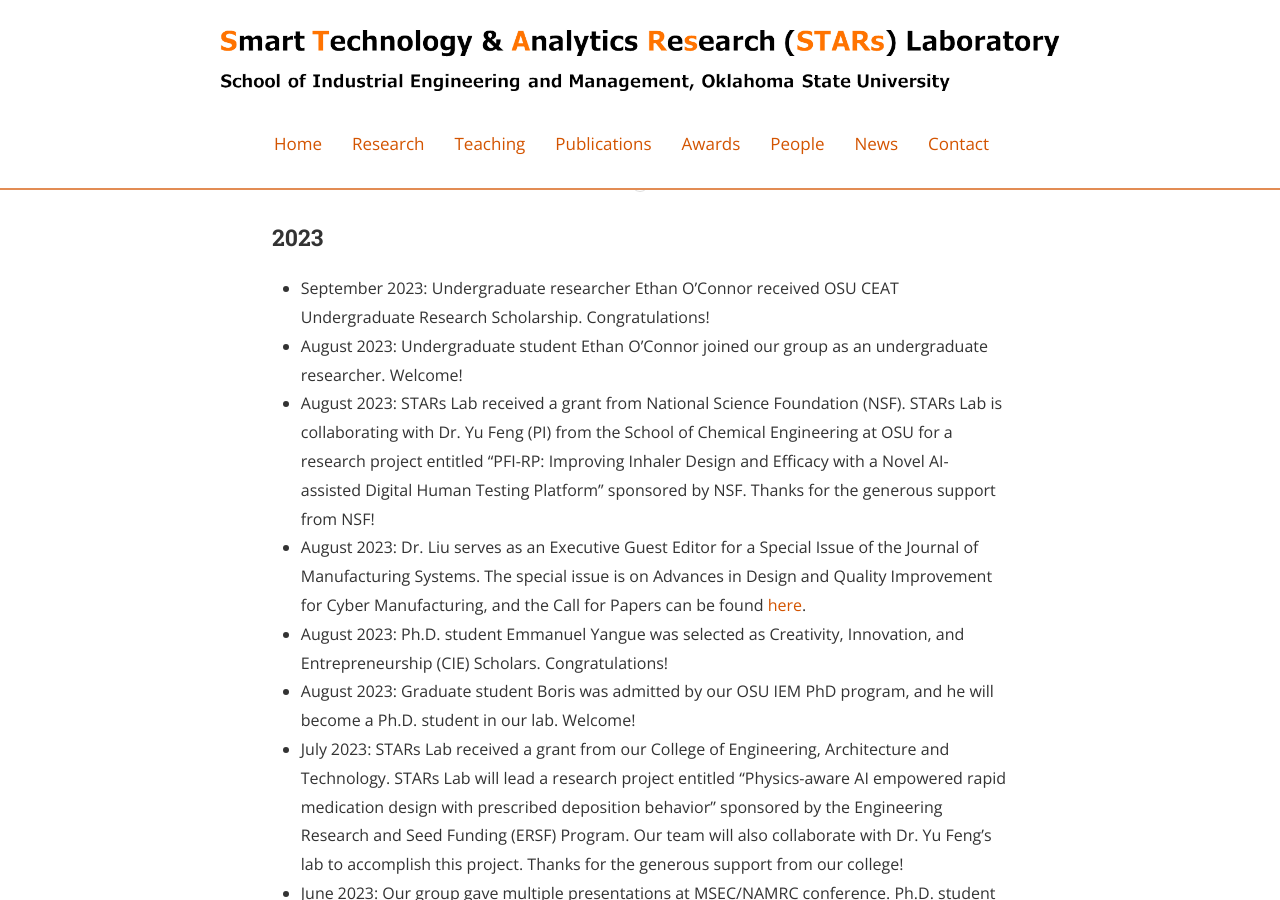
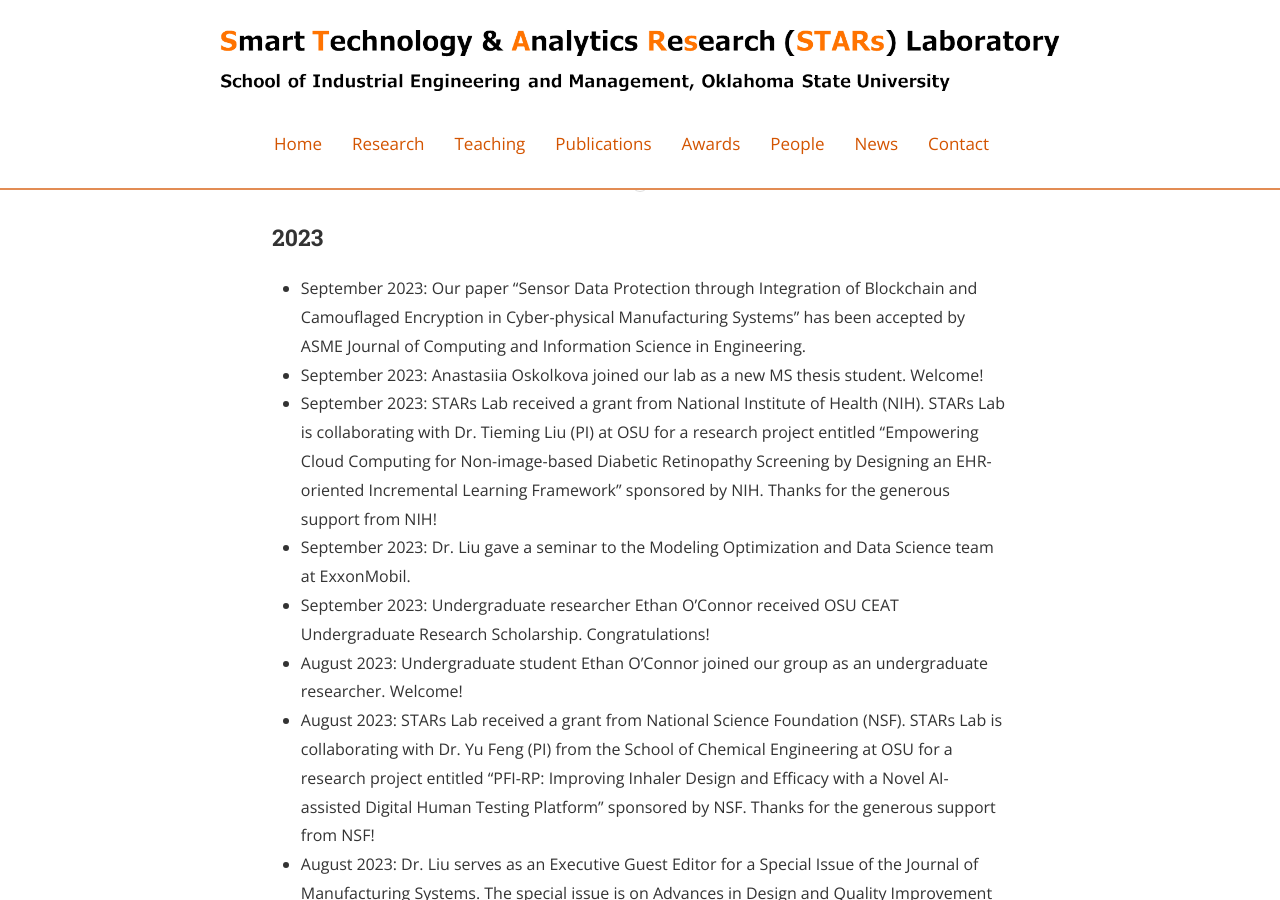
Before and after one commit to stars-laboratory/stars-laboratory.github.io, a Jekyll site: the page built from Gnews.md, in a window 1280 px wide and 900 px high. Built offline with Jekyll 4.4.1, drawn with Linux system fonts in a browser that asks for light colours; nearby versions of some CDN libraries.

Commit message:
Update Gnews.md

```diff
--- a/Gnews.md
+++ b/Gnews.md
@@ -7,6 +7,10 @@
 
 ### 2023
 
+* September 2023: Our paper “Sensor Data Protection through Integration of Blockchain and Camouflaged Encryption in Cyber-physical Manufacturing Systems” has been accepted by ASME Journal of Computing and Information Science in Engineering.
+* September 2023: Anastasiia Oskolkova joined our lab as a new MS thesis student. Welcome!
+* September 2023: STARs Lab received a grant from National Institute of Health (NIH). STARs Lab is collaborating with Dr. Tieming Liu (PI) at OSU for a research project entitled “Empowering Cloud Computing for Non-image-based Diabetic Retinopathy Screening by Designing an EHR-oriented Incremental Learning Framework” sponsored by NIH. Thanks for the generous support from NIH!
+* September 2023: Dr. Liu gave a seminar to the Modeling Optimization and Data Science team at ExxonMobil.
 * September 2023: Undergraduate researcher Ethan O’Connor received OSU CEAT Undergraduate Research Scholarship. Congratulations!
 * August 2023: Undergraduate student Ethan O’Connor joined our group as an undergraduate researcher. Welcome!
 * August 2023: STARs Lab received a grant from National Science Foundation (NSF). STARs Lab is collaborating with Dr. Yu Feng (PI) from the School of Chemical Engineering at OSU for a research project entitled “PFI-RP: Improving Inhaler Design and Efficacy with a Novel AI-assisted Digital Human Testing Platform” sponsored by NSF. Thanks for the generous support from NSF!
```
